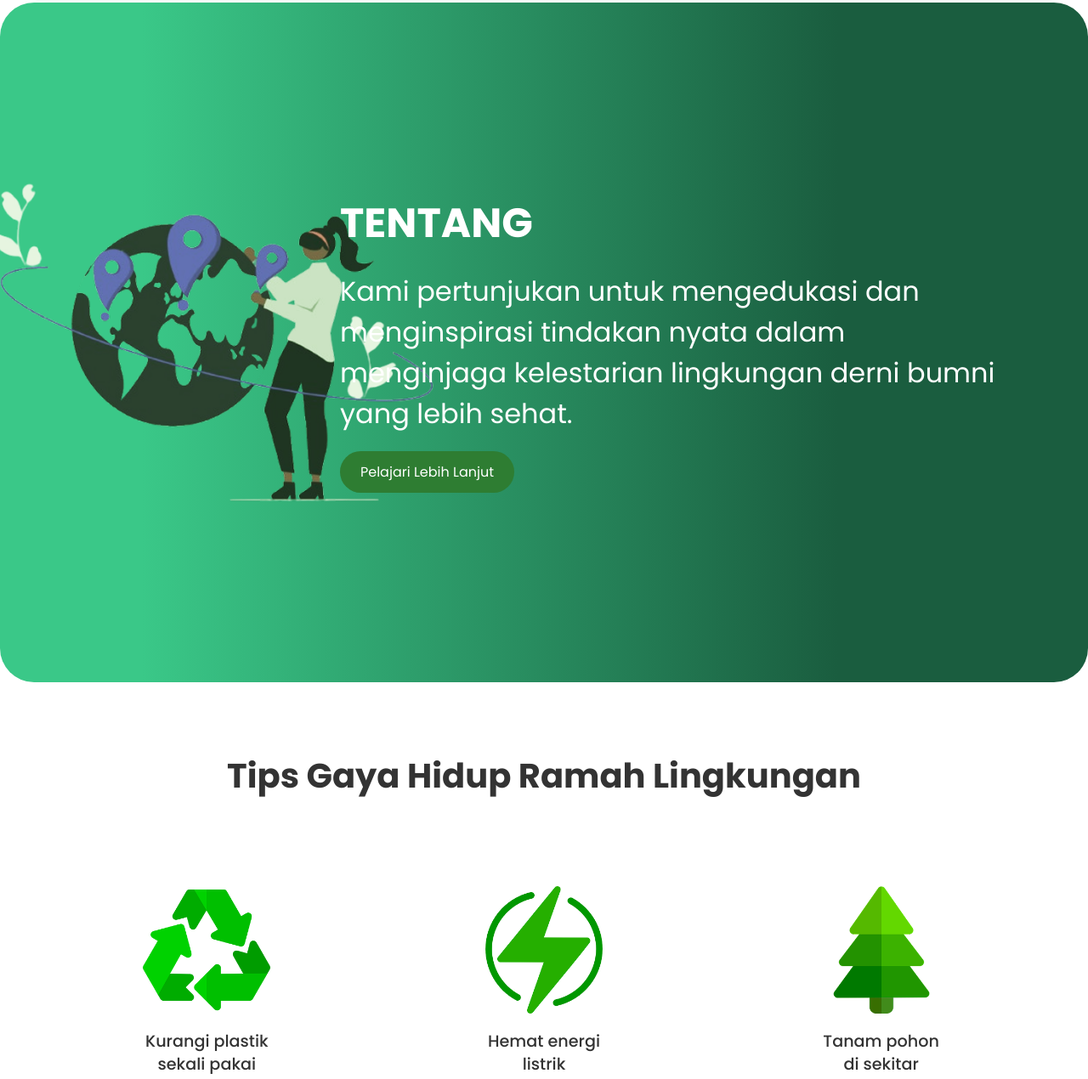
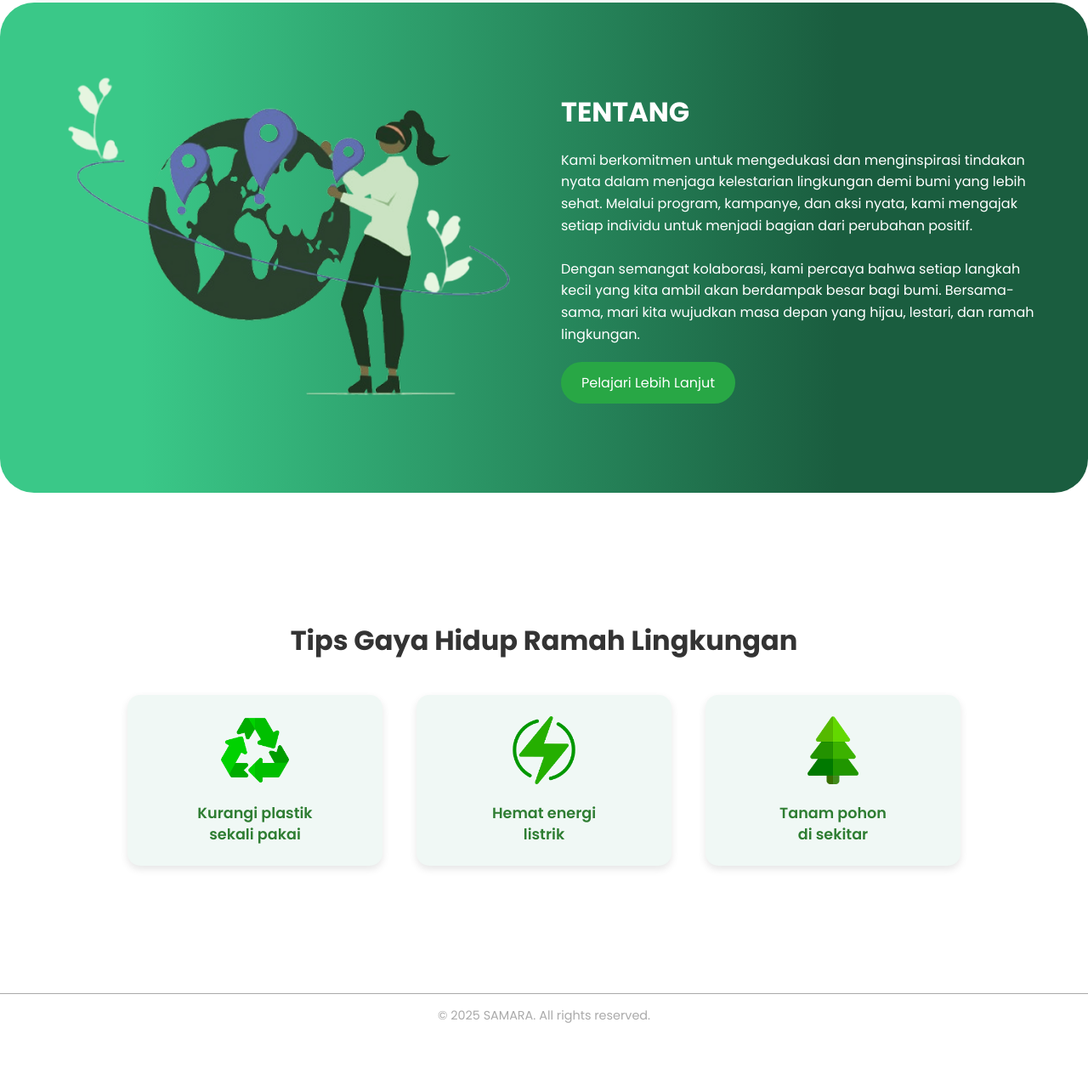
Before and after one commit to amirullah310/samaraa, a plain HTML site: page index.html in a window 1280 px wide. Shown: the part 797-2067 px from the top of the page at 85% size. After the commit the page ends 2018 px from the top, so only its background shows below. Drawn offline with nearby package versions, Linux system fonts and the light colour scheme.

Commit message:
perbaiki responsive

```diff
--- a/css/style.css
+++ b/css/style.css
@@ -134,26 +134,10 @@
   flex-wrap: wrap;
 }
 
-.about{
-  height: 100vh;
-  display: flex;
-  align-items: center;
-  justify-content: space-between;
-  padding: 60px 80px;
-  background: linear-gradient(to right, #3AC888 13%, #1A5D3F 77%);
-  border-radius: 40px;
-  font-family: 'Poppins', sans-serif;
-  flex-wrap: wrap;
-}
-
-.about-h1{
-  color: #fff;
-
-}
 .hero-left {
   flex: 1;
   min-width: 300px;
-  /* line-height: 50px; */
+
 
 }
 
@@ -162,8 +146,8 @@
   font-weight: 700;
   line-height: 1.2;
   color: #333;
+
 }
-
 .title-line.center {
   font-size: 3rem;
   margin: 20px 0;
@@ -180,25 +164,8 @@
   color: #222;
   margin-bottom: 40px;
   display: flex;
-  /* margin-bottom: ; */
+
 }
-
-
-.about-left h1 {
-  font-size: 3rem;
-  /* line-height: 1.7; */
-  color: #fff;
-  margin-bottom: 40px;
-}
-
-.about-left p {
-  width: 800px;
-  color: #fff;
-  font-size: 2rem;
-  margin-top: -20px;
-}
-
-
 .cta-button {
   background-color: #2e7d32;
   color: white;
@@ -221,26 +188,6 @@
   justify-content: center;
   align-items: center;
 }
-
-.about-right {
-  flex: 1;
-  min-width: 300px;
-  display: flex;
-  justify-content: center;
-  align-items: center;
-}
-
-.about-right img {
-  width: 600px;
-  height: auto;
-  margin-left: 20px;
-}
-.hero-right img {
-  max-width: 100%;
-  height: auto;
-}
-
-
 .hero-left h1 {
     font-size: 2rem;
   }
@@ -255,10 +202,82 @@
 
 .img-icon{
   width: 50px;
-  /* padding-top: 20px; */
   background-color: #fff;
   margin: 10px;
 }
+.hero-right img {
+  max-width: 100%;
+  height: auto;
+}
+/* About Section Styling */
+.about-section {
+  padding: 60px 20px;
+  background-color: #f9f9f9;
+  font-family: 'Poppins', sans-serif;
+    background: linear-gradient(to right, #3AC888 13%, #1A5D3F 77%);
+  border-radius: 40px;
+  color: white;
+}
+
+.about-container {
+  display: flex;
+  flex-wrap: wrap;
+  align-items: center;
+  justify-content: center;
+  max-width: 1200px;
+  margin: auto;
+}
+
+.about-image {
+  flex: 1 1 400px;
+  text-align: center;
+  margin-bottom: 20px;
+}
+
+.about-image img {
+  max-width: 100%;
+  height: auto;
+  border-radius: 10px;
+}
+
+.about-text {
+  flex: 1 1 400px;
+  padding: 20px;
+}
+
+.about-text h2 {
+  font-size: 2rem;
+  margin-bottom: 20px;
+  font-weight: 700;
+  /* color: #333; */
+}
+
+.about-text p {
+  font-size: 1rem;
+  line-height: 1.6;
+  /* color: #555; */
+}
+
+.about-btn {
+  display: inline-block;
+  margin-top: 20px;
+  padding: 12px 24px;
+  background-color: #28a745;
+  color: white;
+  border: none;
+  border-radius: 25px;
+  cursor: pointer;
+  font-size: 1rem;
+  text-decoration: none;
+  transition: background-color 0.3s ease;
+}
+
+.about-btn:hover {
+  background-color: #218838;
+}
+
+
+
 
 .info {
   height: 100vh;
@@ -268,42 +287,97 @@
   margin: 20px;
 }
 
+/* Tips Section */
+.tips-section {
+  padding: 150px 20px;
+  max-width: 1200px;
+  margin: 0 auto;
+  font-family: 'Poppins', sans-serif;
+  text-align: center;
+}
+
 .tips-title {
-  text-align: center;
-  font-size: 2.5rem;
-  font-weight: bold;
-  margin-bottom: 50px;
+  font-size: 2rem;
+  font-weight: 700;
+  margin-bottom: 40px;
   color: #333;
 }
 
 .tips-container {
   display: flex;
-  justify-content: space-around;
-  align-items: center;
   flex-wrap: wrap;
-  gap: 30px;
+  justify-content: center;
+  gap: 40px;
 }
 
 .tips-item {
-  display: flex;
-  flex-direction: column;
-  align-items: center;
-  text-align: center;
-  width: 200px;
+  flex: 1 1 250px;
+  max-width: 300px;
+  background-color: #f0f8f5;
+  padding: 25px 20px;
+  border-radius: 15px;
+  box-shadow: 0 4px 10px rgba(0,0,0,0.1);
+  transition: transform 0.3s ease;
+  cursor: default;
 }
 
-.tips-item img {
-  margin-top: 50px;
-  width: 150px;
-  margin-bottom: 20px;
+.tips-item:hover {
+  transform: translateY(-8px);
+}
+
+.tips-icon {
+  width: 80px;
+  margin-bottom: 15px;
 }
 
 .tips-item p {
-  font-size: 1.2rem;
-  font-weight: 500;
-  color: #333;
+  font-size: 1.1rem;
+  color: #2e7d32; /* hijau alami */
   line-height: 1.4;
+  font-weight: 600;
 }
+
+/* Responsive */
+@media (max-width: 768px) {
+  .tips-container {
+    flex-direction: column;
+    gap: 30px;
+  }
+  .tips-item {
+    max-width: 100%;
+  }
+}
+
+
+.footer-bottom {
+  /* background-color: #333; */
+  color: #aaa;
+  border-top: 1px solid;
+  text-align: center;
+  padding: 15px 20px;
+  font-family: 'Poppins', sans-serif;
+  font-size: 0.9rem;
+}
+
+
+
+
+
+
+
+
+
+
+
+
+
+
+
+
+
+
+
+
 /* Responsive */
 @media (max-width: 1024px) {
   .hero {
@@ -319,6 +393,7 @@
 }
   .hero-title {
       font-size: 3rem;
+      margin-bottom: 20px;
   }
 
   .about {
@@ -328,6 +403,11 @@
   .about-content {
       flex-direction: column;
       text-align: center;
+  }
+  .about-left p {
+    width: fit-content;
+    margin-bottom: 20px;
+    font-size: 18px;
   }
 }
 
--- a/index.html
+++ b/index.html
@@ -75,8 +75,6 @@
     <div class="hero-title">
         <div class="title-line">
             <span class="highlight">S</span>ahabat<span class="highlight"> A</span>lam dan
-        </div>
-        <div class="title-line">
          <span class="highlight">Ma</span>nusia<span class="highlight"> Ra</span>mah Lingkungan
         </div>
     </div>
@@ -87,39 +85,48 @@
   </div>
 </section>
 
-<section class="about">
-    <div class="about-right" data-aos="fade-left" data-aos-duration="1200" data-aos-parallax="true">
-      <img class="img-home" src="img/gambar-2.png" alt="Ilustrasi Alam">
+<!-- About Section -->
+<section class="about-section">
+  <div class="about-container">
+    <div class="about-image" data-aos="fade-left" data-aos-duration="1200">
+      <img src="img/gambar-2.png" alt="Ilustrasi Alam">
     </div>
-    <div class="about-left" data-aos="fade-right" data-aos-duration="1200">
-        <h1>TENTANG</h1>
-        <p>Kami pertunjukan untuk mengedukasi dan</br>
-            menginspirasi tindakan nyata dalam </br>
-            menginjaga kelestarian lingkungan derni bumni yang lebih
-            sehat.
+    <div class="about-text" data-aos="fade-right" data-aos-duration="1200">
+      <h2>TENTANG</h2>
+      <p>
+        Kami berkomitmen untuk mengedukasi dan menginspirasi tindakan nyata dalam menjaga kelestarian lingkungan demi bumi yang lebih sehat. Melalui program, kampanye, dan aksi nyata, kami mengajak setiap individu untuk menjadi bagian dari perubahan positif.
+        <br><br>
+        Dengan semangat kolaborasi, kami percaya bahwa setiap langkah kecil yang kita ambil akan berdampak besar bagi bumi. Bersama-sama, mari kita wujudkan masa depan yang hijau, lestari, dan ramah lingkungan.
       </p>
-            <button class="cta-button">Pelajari Lebih Lanjut</button>
+      <button class="about-btn">Pelajari Lebih Lanjut</button>
     </div>
   </div>
 </section>
 
-<section class="info">
-    <h1 class="tips-title">Tips Gaya Hidup Ramah Lingkungan</h1>
+
+<section class="tips-section">
+  <h2 class="tips-title">Tips Gaya Hidup Ramah Lingkungan</h2>
   <div class="tips-container">
     <div class="tips-item" data-aos="fade-up" data-aos-duration="1200">
-            <img src="img/recycle-symbol 1.png" alt="Recycle Icon">
+      <img src="img/recycle-symbol 1.png" alt="Recycle Icon" class="tips-icon">
       <p>Kurangi plastik<br>sekali pakai</p>
     </div>
     <div class="tips-item" data-aos="fade-up" data-aos-duration="1200" data-aos-delay="200">
-            <img src="img/green-energy 1.png" alt="Energy Icon">
+      <img src="img/green-energy 1.png" alt="Energy Icon" class="tips-icon">
       <p>Hemat energi<br>listrik</p>
     </div>
     <div class="tips-item" data-aos="fade-up" data-aos-duration="1200" data-aos-delay="400">
-            <img src="img/christmas-tree 1.png" alt="Tree Icon">
+      <img src="img/christmas-tree 1.png" alt="Tree Icon" class="tips-icon">
       <p>Tanam pohon<br>di sekitar</p>
     </div>
   </div>
 </section>
+
+
+<!-- Footer -->
+<footer class="footer-bottom">
+  <p>&copy; 2025 SAMARA. All rights reserved.</p>
+</footer>
 
 
 
```
Also changed, not shown: notepad.txt (added). Lines whose indentation alone changed are shown as unchanged.
